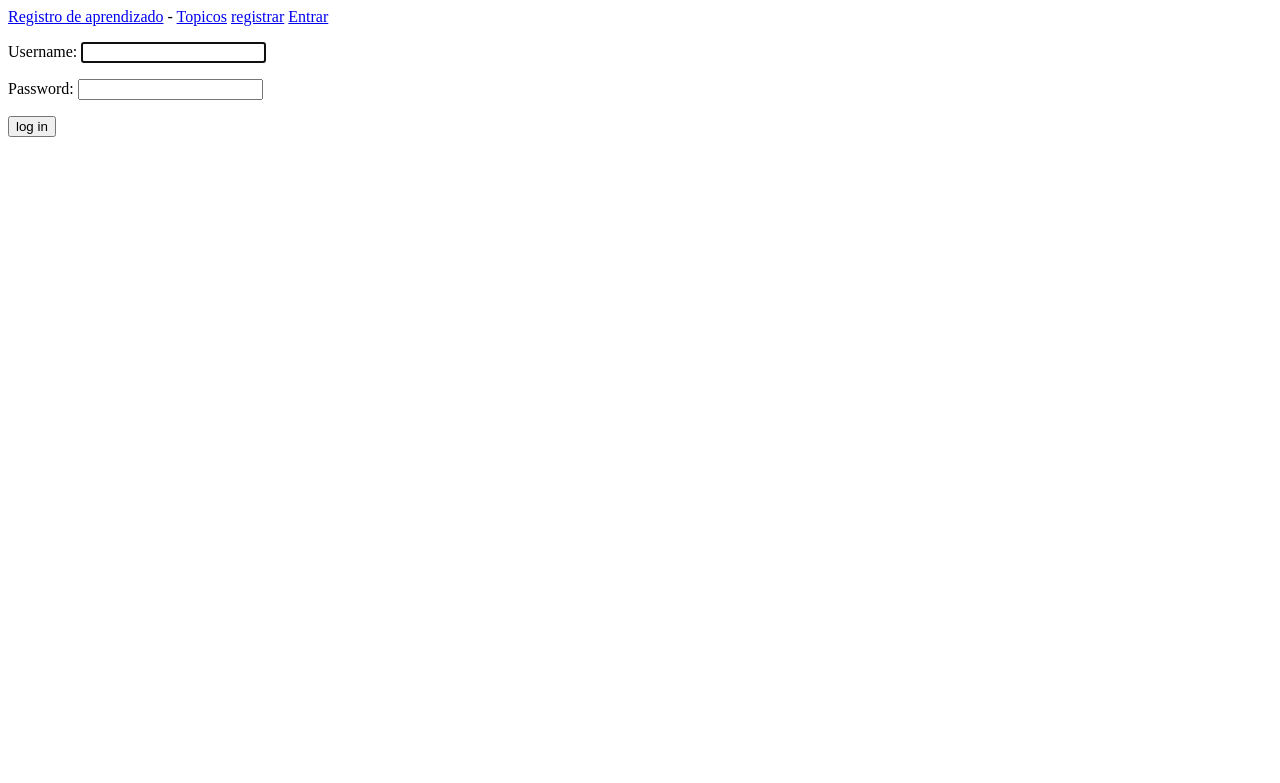
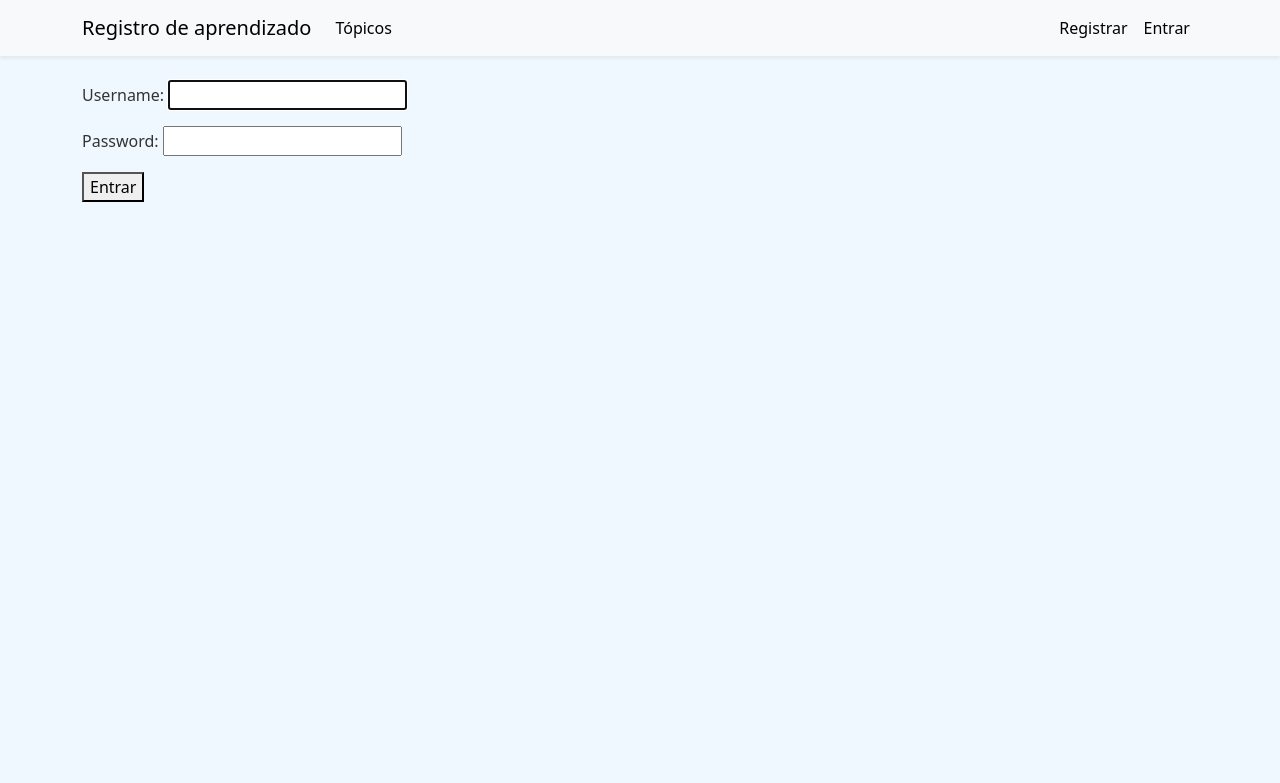
Before and after one commit to Breno-ds-263/learning_log, a Django app: page /users/login/ in a window 1280 px wide. Shown: the top 783 px of the page. Run offline with Django 5.2, Linux system fonts and the light colour scheme.

Commit message:
Adicionado estelização da pagina

```diff
--- a/dev/pyvenv.cfg
+++ b/dev/pyvenv.cfg
@@ -2,4 +2,4 @@ home = /usr/bin
 include-system-site-packages = false
 version = 3.11.2
 executable = /usr/bin/python3.11
-command = /usr/bin/python3 -m venv /home/eduardo/Área de trabalho/Meu_projeto/dev
+command = /usr/bin/python3 -m venv /home/brenons/Desktop/Projeto/learning_log/dev
--- a/learning_log/settings.py
+++ b/learning_log/settings.py
@@ -120,6 +120,9 @@ USE_TZ = True
 
 STATIC_URL = 'static/'
 
+STATICFILES_DIRS = [BASE_DIR / 'static']
+
+
 # Default primary key field type
 # https://docs.djangoproject.com/en/5.0/ref/settings/#default-auto-field
 
--- a/learning_logs/templates/learning_logs/base.html
+++ b/learning_logs/templates/learning_logs/base.html
@@ -1,13 +1,56 @@
-<p>
-    <a href="{% url 'learning_logs:index' %}">Registro de aprendizado</a> -
-    <a href="{% url 'learning_logs:topics' %}">Topicos</a>
-    {% if user.is_authenticated %}
-      Olá , {{ user.username }}
-      <a href="{% url 'users:logout' %}">Sair</a>
-    {% else %}
-    <a href="{% url 'users:register' %}">registrar</a>
-       <a href="{% url 'users:login' %}">Entrar</a>
-    {% endif %}
-</p>
+<!DOCTYPE html>
+<html lang="en">
+<head>
+    <meta charset="UTF-8">
+    <meta name="viewport" content="width=device-width, initial-scale=1.0">
+    <title>{% block title %}Registro de aprendizado{% endblock %}</title>
+    <!-- Link do CSS do Bootstrap 5 -->
+    <link href="https://cdn.jsdelivr.net/npm/bootstrap@5.3.0/dist/css/bootstrap.min.css" rel="stylesheet">
+    <!-- Link para o seu arquivo de estilo personalizado, se houver -->
+    {% load static %}
+    <link rel="stylesheet" href="{% static 'styles.css' %}">
+</head>
+<body>
+    <nav class="navbar navbar-expand-lg navbar-light bg-light shadow-sm">
+        <div class="container">
+            <a class="navbar-brand" href="{% url 'learning_logs:index' %}">Registro de aprendizado</a>
+            <button class="navbar-toggler" type="button" data-bs-toggle="collapse" data-bs-target="#navbarNav" aria-controls="navbarNav" aria-expanded="false" aria-label="Toggle navigation">
+                <span class="navbar-toggler-icon"></span>
+            </button>
+            <div class="collapse navbar-collapse" id="navbarNav">
+                <ul class="navbar-nav me-auto mb-2 mb-lg-0">
+                    <li class="nav-item">
+                        <a class="nav-link" href="{% url 'learning_logs:topics' %}">Tópicos</a>
+                    </li>
+                </ul>
+                <ul class="navbar-nav ms-auto mb-2 mb-lg-0">
+                    {% if user.is_authenticated %}
+                    <li class="nav-item">
+                        <span class="navbar-text">
+                            Olá, {{ user.username }}
+                        </span>
+                    </li>
+                    <li class="nav-item">
+                        <a class="nav-link" href="{% url 'users:logout' %}">Sair</a>
+                    </li>
+                    {% else %}
+                    <li class="nav-item">
+                        <a class="nav-link" href="{% url 'users:register' %}">Registrar</a>
+                    </li>
+                    <li class="nav-item">
+                        <a class="nav-link" href="{% url 'users:login' %}">Entrar</a>
+                    </li>
+                    {% endif %}
+                </ul>
+            </div>
+        </div>
+    </nav>
 
-{% block content %}{% endblock content %}
+    <main class="container mt-4">
+        {% block content %}{% endblock %}
+    </main>
+
+    <!-- Scripts JavaScript do Bootstrap 5 -->
+    <script src="https://cdn.jsdelivr.net/npm/bootstrap@5.3.0/dist/js/bootstrap.bundle.min.js"></script>
+</body>
+</html>
--- /dev/null
+++ b/static/styles.css
@@ -0,0 +1,26 @@
+/* styles.css */
+
+/* Cor de fundo do corpo */
+body {
+    background-color: #f0f8ff; /* Cor de fundo clara, substitua pelo que preferir */
+}
+
+/* Cor do texto principal */
+body, .navbar-nav .nav-link {
+    color: #333; /* Cor do texto principal, substitua pelo que preferir */
+}
+
+/* Cor da barra de navegação */
+.navbar {
+    background-color: #007bff; /* Cor de fundo da barra de navegação, substitua pelo que preferir */
+}
+
+/* Cor dos links na barra de navegação */
+.navbar-nav .nav-link {
+    color: black; /* Cor dos links, substitua pelo que preferir */
+}
+
+/* Efeito de hover nos links da barra de navegação */
+.navbar-nav .nav-link:hover {
+    color: #ffd700; /* Cor dos links ao passar o mouse, substitua pelo que preferir */
+}
--- a/users/templates/users/login.html
+++ b/users/templates/users/login.html
@@ -10,7 +10,7 @@
     {% csrf_token %}
     {{ form.as_p}}
 
-    <button name ="submit">log in</button>
+    <button name ="submit">Entrar</button>
     <input type="hidden" name="next" value="{% url 'learning_logs:index' %}" />
 
 </form>
```
Also changed, not shown: db.sqlite3, 8 other files.
